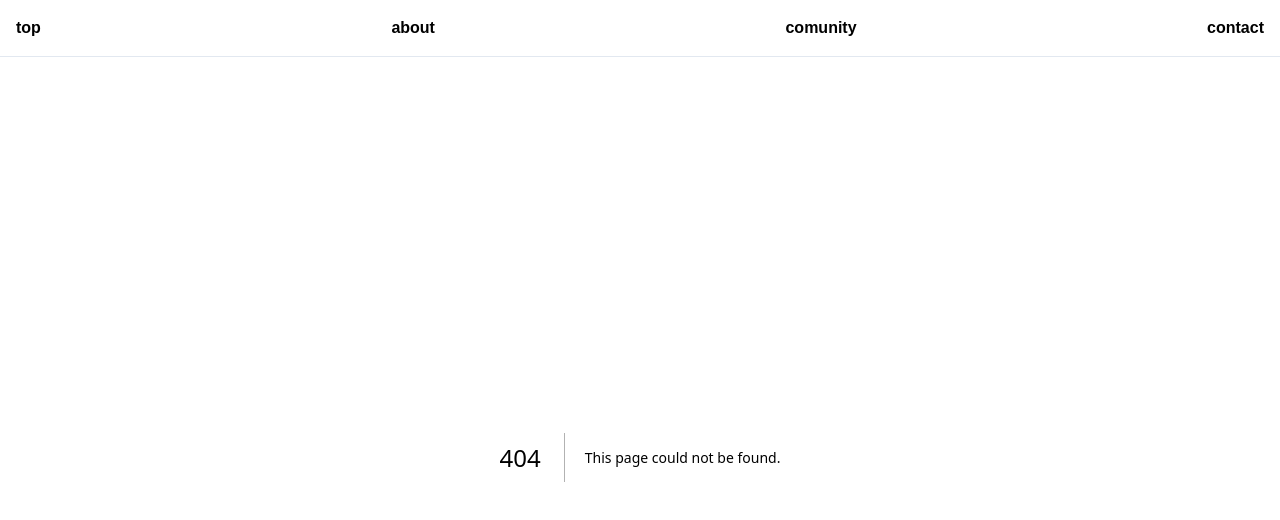
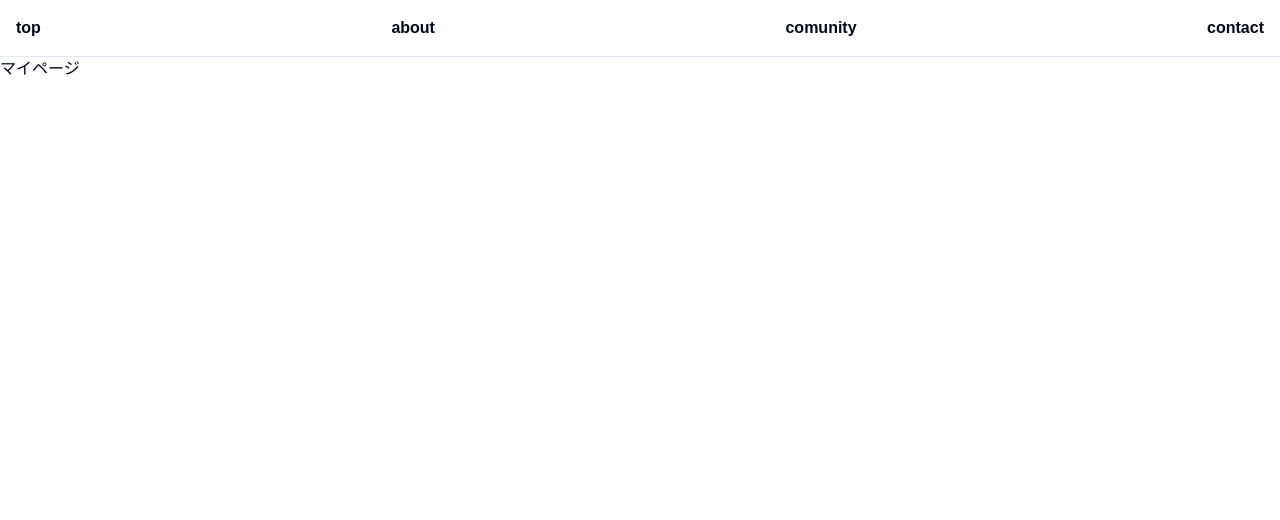
Before and after one commit to kumiko9771/my_portfolio, a Next.js app: page /me in a window 1280 px wide. Before the commit this address had no page. Shown: the top 520 px of the page. Built offline with nearby package versions, Linux system fonts and the light colour scheme.

Commit message:
add me/page.tsx

```diff
--- /dev/null
+++ b/src/app/me/page.tsx
@@ -0,0 +1,3 @@
+export default function Home() {
+  return <h1>マイページ</h1>;
+}
```
